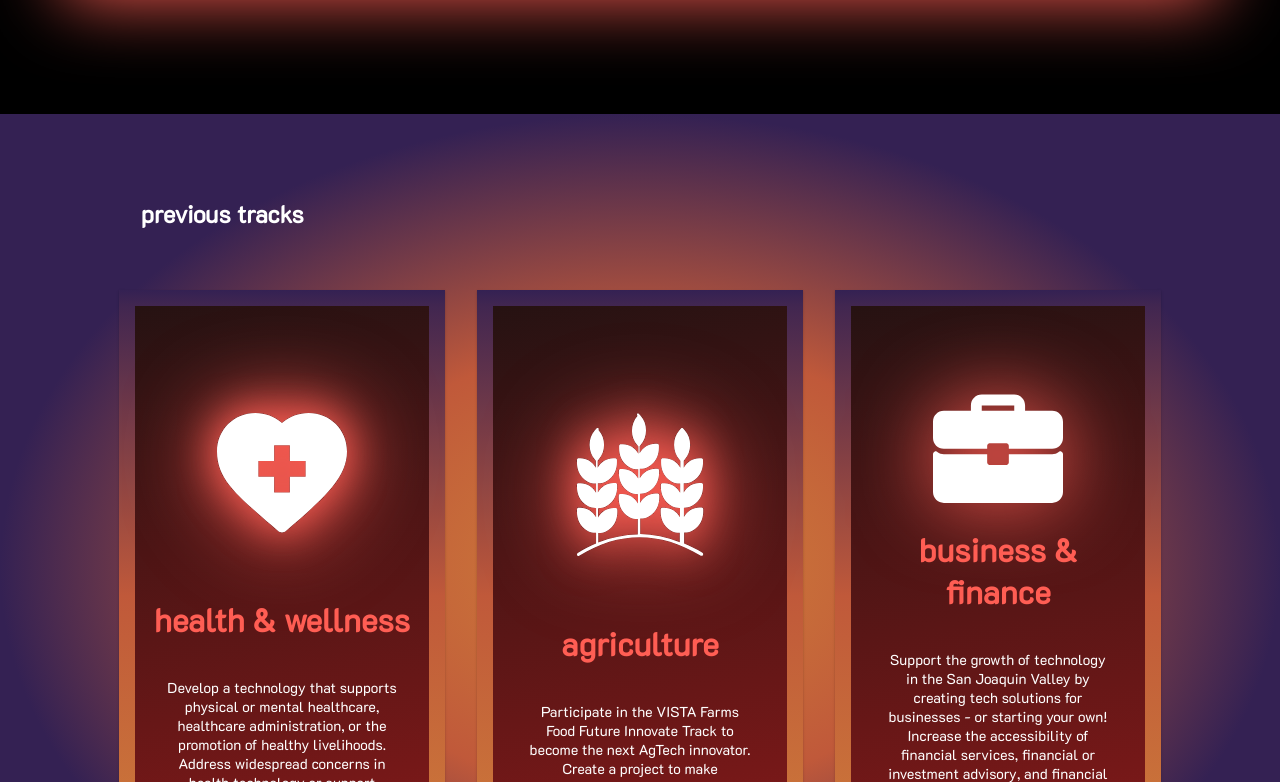
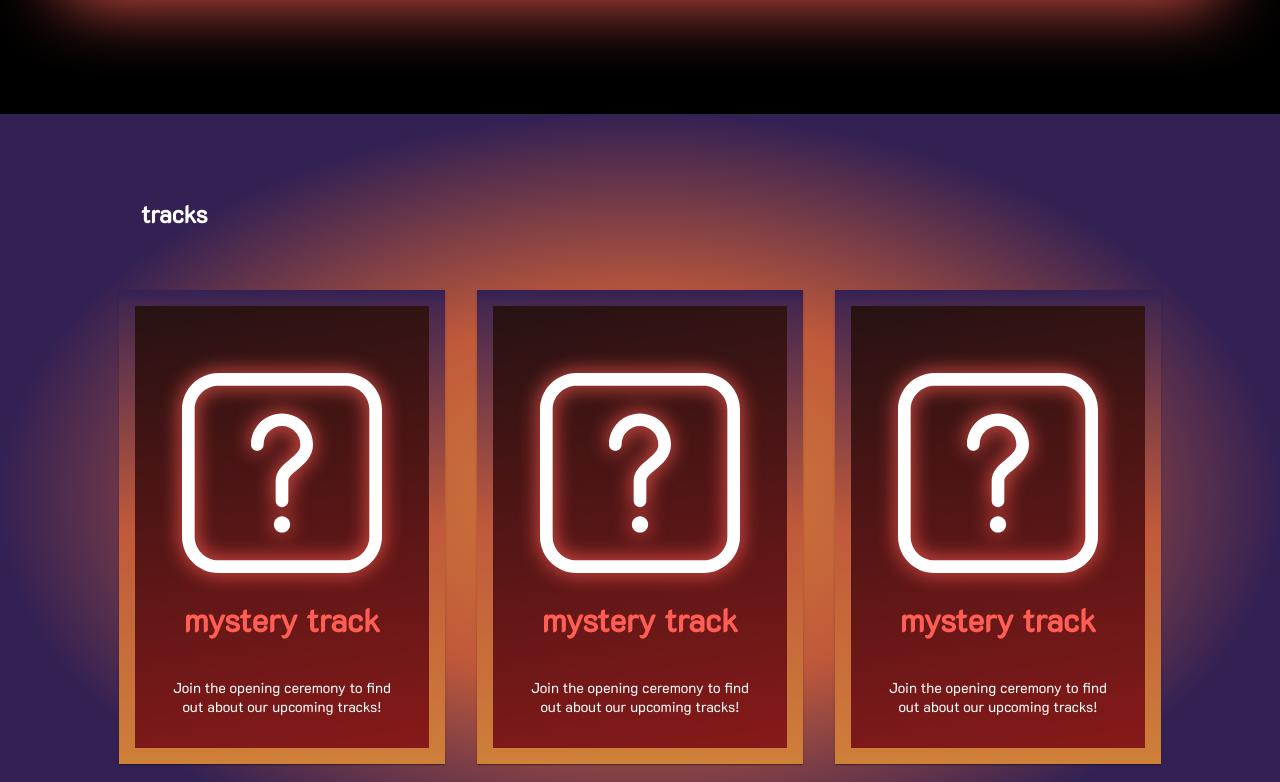
Before and after one commit to HackMerced/HackMerced-X, a React (Create React App) app: page / in a window 1280 px wide. Shown: the part 758-1540 px from the top of the page. Built offline with nearby package versions, Linux system fonts and the light colour scheme; no server answers.

Commit message:
Coming soon tracks and added Lauren

```diff
--- a/src/App.css
+++ b/src/App.css
@@ -76,7 +76,7 @@ a {
   color:white;
 }
 .Track-Logo{
-  filter: drop-shadow(0px 0px 40px #FF5E54);
+  filter: drop-shadow(0px 0px 10px #FF5E54);
   min-height: 10vh;
   min-width: 10vw;
   margin-top:5vh;
--- a/src/Components/Team.js
+++ b/src/Components/Team.js
@@ -8,6 +8,7 @@ import Noor from '../Assets/Team/noor.JPG'
 import Shyam from '../Assets/Team/shyam.JPG';
 import Akhil from '../Assets/Team/akhil.JPG';
 import Laith from '../Assets/Team/laith.JPG';
+import Lauren from '../Assets/Team/lauren.jpg';
 
 
 function Team() {
@@ -21,6 +22,7 @@ function Team() {
         { name: 'Akhil Devarasetty', imgSrc: Akhil, linkedIn: "https://www.linkedin.com/in/akhil-devarasetty-073a72244/" },
         { name: 'Laith Darras', imgSrc: Laith, linkedIn: "https://www.linkedin.com/in/laith-darras-52a407211/"},
         { name: 'Princess Thomas', imgSrc: Princess, linkedIn:"https://www.linkedin.com/in/princess-thomas/" },
+        { name: 'Lauren Hur', imgSrc: Lauren, linkedIn:"https://www.linkedin.com/in/laurenhur" },
     ]
 
     return (
--- a/src/Components/Tracks.js
+++ b/src/Components/Tracks.js
@@ -1,32 +1,29 @@
 import { Card } from "@mui/material";
-import Health from '../Assets/health.svg';
-import AG from '../Assets/ag.svg';
-import Business from '../Assets/bus.svg';
+import Question from '../Assets/question.svg'
 function Tracks() {
     return (
       <div className="Tracks" id="tracks">
-            <h2 className ="Tracks-title">previous tracks</h2>
+            <h2 className ="Tracks-title">tracks</h2>
            <div className="Tracks-Flex">
             <Card style={{borderRadius: '30px'}} className='Track-Card'>
-              <img className='Track-Logo' src={Health} alt="Health logo"/>
-              <h1 className="Track-Name">health & wellness</h1>
+              <img className='Track-Logo' src={Question} alt="Mystery logo"/>
+              <h1 className="Track-Name">mystery track</h1>
                 <div className='Track-Text'>
-                Develop a technology that supports physical or mental healthcare, healthcare administration, or the promotion of healthy livelihoods. Address widespread concerns in health technology or support everyday wellbeing.
+                Join the opening ceremony to find out about our upcoming tracks!
                 </div>
               </Card>
               <Card style={{borderRadius: '30px'}} className='Track-Card'>
-              <img className='Track-Logo' src={AG} alt="AG logo"/>
-              <h1 className="Track-Name">agriculture</h1>
+              <img className='Track-Logo' src={Question} alt="Mystery logo"/>
+              <h1 className="Track-Name">mystery track</h1>
                 <div className='Track-Text'>
-                Participate in the VISTA Farms Food Future Innovate Track to become the next AgTech innovator. Create a project to make technology in agriculture more efficient, sustainable, and safer using the power of data-driven technologies.
+                Join the opening ceremony to find out about our upcoming tracks!
                 </div>
               </Card>
               <Card style={{borderRadius: '30px'}} className='Track-Card'>
-                <br/>
-              <img className='Track-Logo' src={Business} alt="Business logo"/>
-              <h1 className="Track-Name">business & finance</h1>
+              <img className='Track-Logo' src={Question} alt="Mystery logo"/>
+              <h1 className="Track-Name">mystery track</h1>
                 <div className='Track-Text'>
-                Support the growth of technology in the San Joaquin Valley by creating tech solutions for businesses - or starting your own! Increase the accessibility of financial services, financial or investment advisory, and financial literacy.
+                Join the opening ceremony to find out about our upcoming tracks!
                 </div>
               </Card>
            </div>
```
Also changed, not shown: src/Assets/Team/lauren.jpg (added), src/Assets/question.svg (added).
